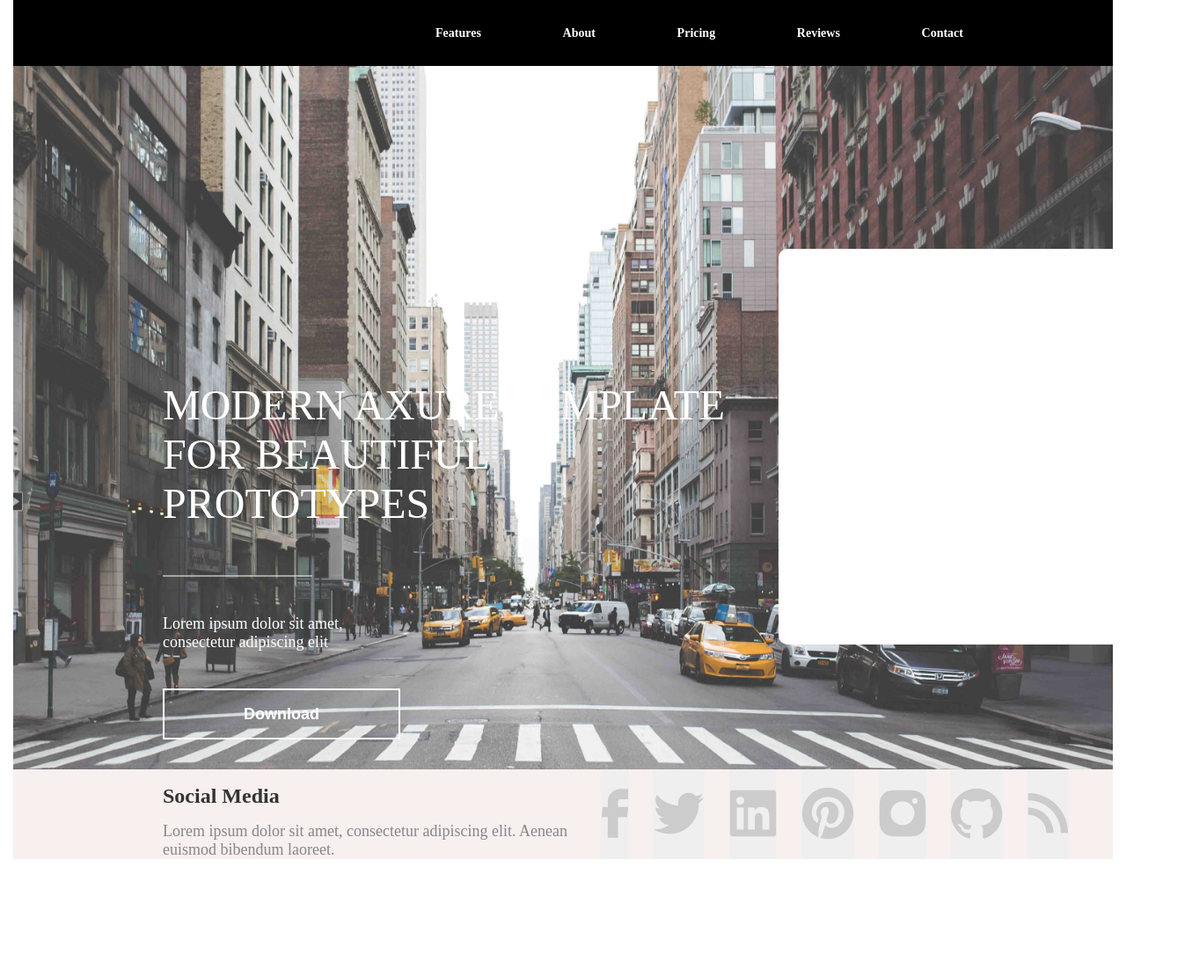
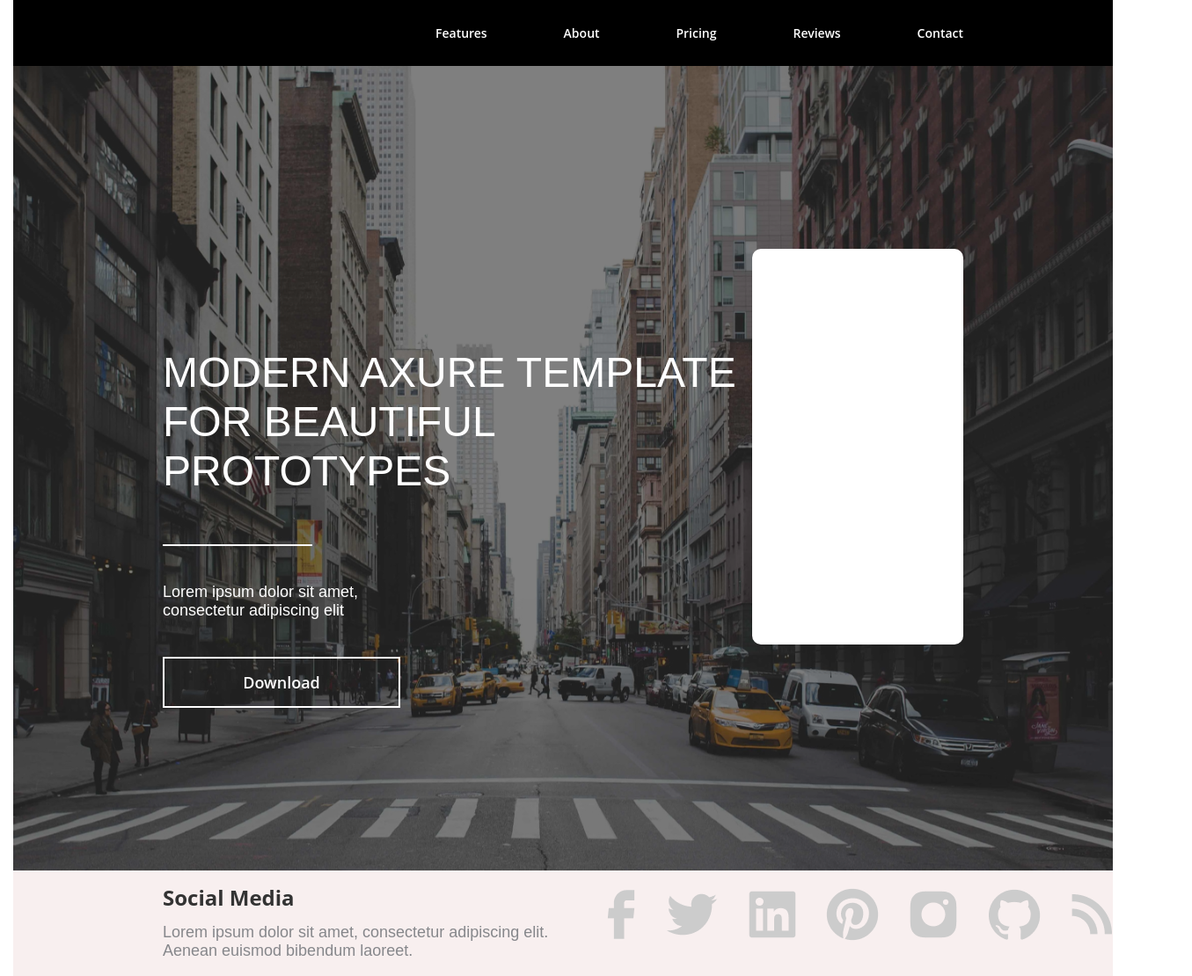
Before and after one commit to Milanovich87/homework, a plain HTML site: page homework-7/index.html in a window 1280 px wide. Shown: the whole page at 88% size, 1355 px wide, since content can reach past the window. Before the commit the page ends 977 px from the top, so only its background shows below. Drawn offline with Linux system fonts and the light colour scheme; a web font is replaced by a local one.

Commit message:
homework7

```diff
--- /dev/null
+++ b/homework-7/css/fonts.css
@@ -0,0 +1 @@
+@import url('https://fonts.googleapis.com/css2?family=Open+Sans:wght@400;600;700&family=Raleway:ital,wght@0,400;1,500&display=swap');
--- a/homework-7/css/style.css
+++ b/homework-7/css/style.css
@@ -1,30 +1,31 @@
+@import "css/fonts.css";
 *{
     margin: 0;
     padding: 0;
     box-sizing: border-box;
 }
-
 .main{
     margin: 0 auto;
     padding: 0 15px;
 
-
 }
-
 .header{
     background: #000000;
     margin: 0 auto;
 }
 .header_item{
-    /*max-width: 1200px;*/
     display: flex;
     justify-content: space-between;
     padding: 0 170px 0 115px;
-
+}
+.menu{
+    width: 600px;
+    display: flex;
+    justify-content: space-between;
 }
 .menu_item{
     height: 75px;
-    /*font-family: 'Open Sans';*/
+    font-family: 'Open Sans', sans-serif;
 font-style: normal;
 font-weight: 600;
 font-size: 14px;
@@ -37,38 +38,28 @@ color: #FFFFFF;
 text-decoration: none;
 cursor:pointer;
 }
-.menu{
-    width: 600px;
-    display: flex;
-    justify-content: space-between;
-
-}
 .logo{
 padding-top: 22px;
 }
-.content_item{
+.content{
+    background: url(../img/image.jpg) no-repeat center/cover rgba(0, 0, 0, 0.5);
+    background-blend-mode: multiply;
+    margin: 0 auto;
+    padding: 208px 170px 185px 170px;
+}
+.content_design{
     max-width: 1200px;
     margin: 0 auto;
-}
-.content{
-    background: url(../img/image.jpg) no-repeat center/cover;
-    height: 100vh;
-    position: relative;
-        margin: 0 auto;
-    padding: 0 15px 185px 0;
+    display: flex;
+    justify-content: space-between;
 }
 .content_logo{
-    position: absolute;
-    left: 170px;
-    top: 231px;
+    margin-top: 23px;
 }
 .content_title{
-position: absolute;
-left: 170px;
-top: 358px;
     width: 670px;
     height: 168px;
-/*font-family: 'Raleway';*/
+    font-family: 'Raleway', sans-serif;
     font-style: normal;
     font-weight: 500;
     font-size: 48px;
@@ -77,22 +68,18 @@ display: flex;
     align-items: center;
     text-transform: uppercase;
     color: #FFFFFF;
+    margin-top: 72px;
 }
-
-.content_title::after{
-    position: absolute;
-    content: "";
+.content_line{
     width: 170px;
-    height: 1px;
-    background: #FFFFFF;
-    left: 85px ;
-    bottom: -55px;
-    transform: translate(-50%, -50%);
+    height: 0px;
+    border: 1px solid #FFFFFF;
+    margin-top: 55px;
 }
 .content_text{
     width: 270px;
     height: 42px;
-    /*font-family: 'Raleway';*/
+    font-family: 'Raleway', sans-serif;
     font-style: normal;
     font-weight: 400;
     font-size: 18px;
@@ -100,21 +87,17 @@ line-height: 21px;
     display: flex;
     align-items: center;
     color: #FFFFFF;
-position: absolute;
-left: 170px;
-top: 624px;
+    margin-top: 42px;
 }
 .content_btn{
     width: 270px;
     height: 58px;
     border: 2px solid #FFFFFF;
-position: absolute;
-left: 170px;
-top: 708px;
+    margin-top: 42px;
     display: flex;
     align-items: center;
     justify-content: center;
-    /*font-family: 'Open Sans';*/
+    font-family: 'Open Sans', sans-serif;
     font-style: normal;
     font-weight: 600;
     font-size: 18px;
@@ -138,26 +121,23 @@ justify-content: center;
     height: 450px;
     background: #FFFFFF;
     border-radius: 10px;
-    position: absolute;
-    left: 870px;
-    top: 208px;
+
 }
 .social{
     background: #F8EFEF;
     margin: 0 auto;
-    vertical-align: top;
 }
 .social_content{
     max-width: 1200px;
     display: flex;
-    /*flex-direction:column;*/
     justify-content:space-between;
-    padding-left: 170px;
+    margin-left: 170px;
+    padding-bottom: 18px;
 }
 .social_content_item_title{
     width: 470px;
     height: 60px;
-    /*font-family: 'Open Sans';*/
+    font-family: 'Open Sans', sans-serif;
     font-style: normal;
     font-weight: 700;
     font-size: 24px;
@@ -165,24 +145,23 @@ line-height: 33px;
     display: flex;
     align-items: center;
     text-transform: capitalize;
-
     color: #333333;
-
 }
 .social_content_irem_text{
     width: 470px;
     height: 42px;
-    /*font-family: 'Raleway';*/
+    font-family: 'Raleway', sans-serif;
     font-style: normal;
     font-weight: 400;
     font-size: 18px;
     line-height: 21px;
     display: flex;
     align-items: center;
-
     color: #86878B;
 }
 .social_net_item{
     border: none;
     cursor:pointer;
+    overflow: hidden;
+    background: Transparent;
 }
--- a/homework-7/index.html
+++ b/homework-7/index.html
@@ -27,15 +27,17 @@
             </div>
         </div>
         <div class="content">
+            <div class="content_design">
                 <div class="content_item">
-                <div class="content_city_grey"></div>
                     <div class="content_logo">
                         <img src="img/AX-IT.png" alt="" class="content_logo_ax_big">
                         <img src="img/AX--IT.png" alt="" class="content_logo_it_big">
                     </div>
                     <h1 class="content_title">MODERN AXURE TEMPLATE FOR BEAUTIFUL PROTOTYPES</h1>
+                    <div class="content_line"></div>
                     <div class="content_text">Lorem ipsum dolor sit amet, consectetur adipiscing elit</div>
                     <button class="content_btn">Download</button>
+                </div>
                 <div class="content_form"></div>
             </div>
         </div>
--- /dev/null
+++ b/homework-7design/css/fonts.css
@@ -0,0 +1 @@
+@import url('https://fonts.googleapis.com/css2?family=Open+Sans:wght@600&family=Raleway&display=swap');
--- /dev/null
+++ b/homework-7design/css/style.css
@@ -0,0 +1,87 @@
+@import "/lesson-7/homework-7design/css/fonts.css";
+*{
+    margin: 0;
+    padding: 0;
+    box-sizing: border-box;
+}
+.wrapper{
+    margin: 0 auto;
+    padding: 0 15px;
+    background: url(../img/image\ \(1\).png) no-repeat center/cover rgba(0, 0, 0, 0.5);
+    background-blend-mode: multiply;
+}
+.content{
+    max-width: 1200px;
+    margin: 0 auto;
+    padding-bottom: 50px;
+}
+.content__title{
+    width: 1200px;
+    height: 150px;
+    font-family: 'Raleway', sans-serif;
+font-style: normal;
+font-weight: 400;
+font-size: 36px;
+line-height: 42px;
+display: flex;
+align-items: center;
+text-align: center;
+text-transform: uppercase;
+justify-content: center;
+color: #FFFFFF;
+padding-top: 50px;
+}
+.content__line{
+    width: 170px;
+height: 0px;
+border: 1px solid #FFFFFF;
+margin-left: 520px;
+}
+.content__text{
+    width: 1200px;
+    height: 21px;
+    font-family: 'Raleway', sans-serif;
+font-style: normal;
+font-weight: 400;
+font-size: 18px;
+line-height: 21px;
+display: flex;
+align-items: center;
+text-align: center;
+color: #FFFFFF;
+justify-content: center;
+padding-top: 40px;
+}
+.content__btn__item{
+    height: 58px;
+width: 370px;
+font-family: 'Open Sans', sans-serif;
+font-style: normal;
+font-weight: 600;
+font-size: 18px;
+line-height: 25px;
+display: flex;
+align-items: center;
+text-align: center;
+text-transform: capitalize;
+color: #FFFFFF;
+justify-content: center;
+cursor:pointer;
+    overflow: hidden;
+    background: Transparent;
+    border: 2px solid #FFFFFF;
+    margin-top: 73px;
+}
+.content__btn{
+    display: flex;
+    justify-content: center;
+}
+.content__btn__item:hover{
+    color: #EC7979;
+    border: 2px solid #EC7979;
+}
+.content__btn__item:active{
+    background: #AB4949;
+    color: #FFFFFF;
+    border: none;
+}
```
Also changed, not shown: homework-7design/index.html (added, +28 -0 lines), 1 other file. Lines whose indentation alone changed are shown as unchanged.
